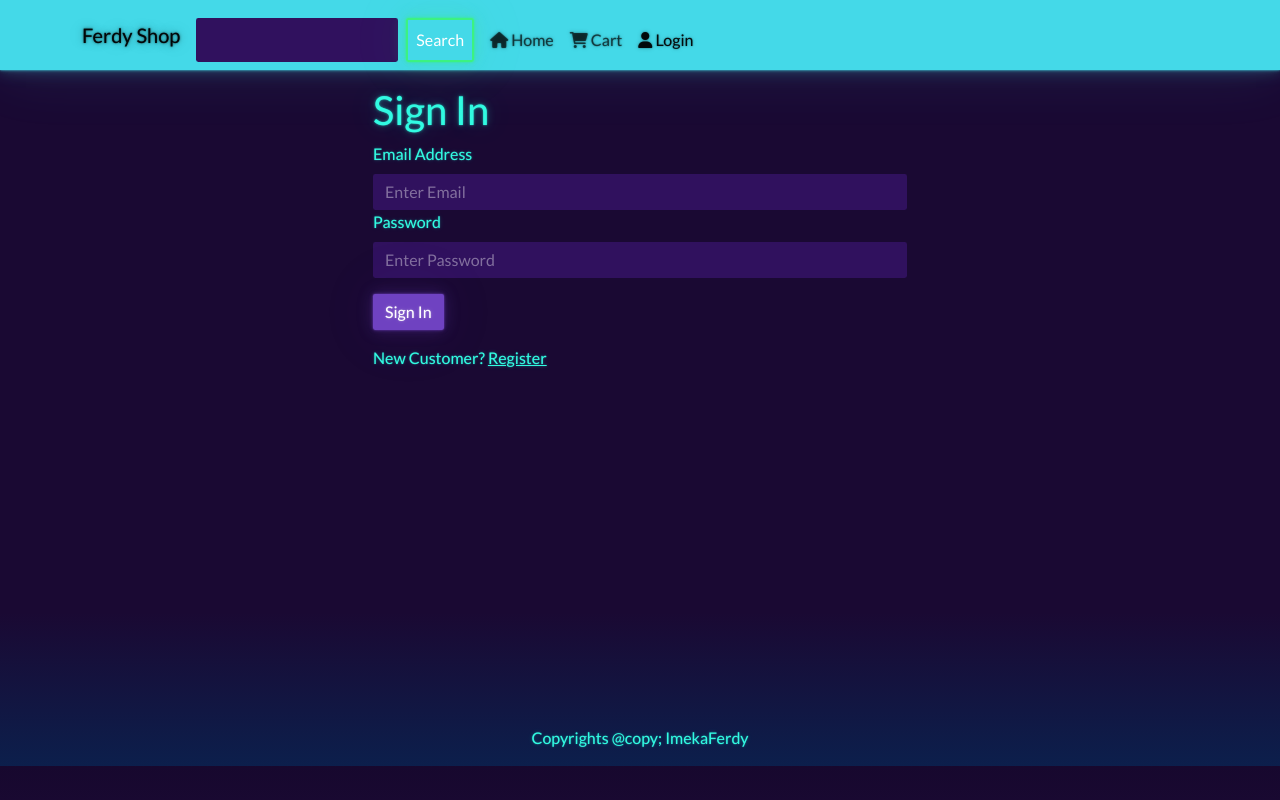
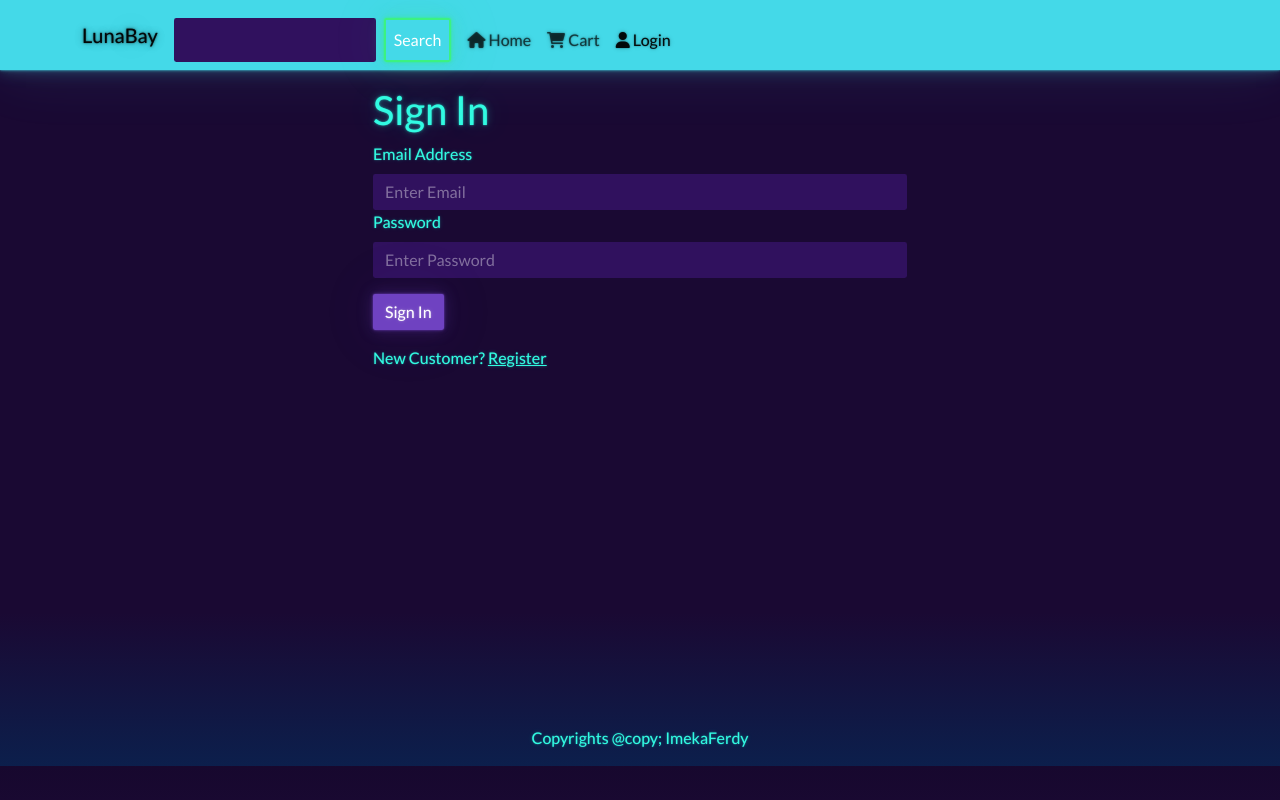
Before and after one commit to ferdinandimeka/Ecom_react_app, a React (Create React App) app in the folder my-app/: page /login in a window 1280 px wide. Built offline with nearby package versions, Linux system fonts and the light colour scheme.

Commit message:
few stylings

```diff
--- a/my-app/src/components/Header.js
+++ b/my-app/src/components/Header.js
@@ -24,16 +24,18 @@ function Header() {
       <Navbar bg="light" variant="light" expand='lg' collapseOnSelect>
         <Container>
           <LinkContainer to="/">
-            <Navbar.Brand>Ferdy Shop</Navbar.Brand>
+            <Navbar.Brand>LunaBay</Navbar.Brand>
           </LinkContainer>
-            <Navbar.Toggle aria-controls="navbarScroll" />
+            <Navbar.Toggle aria-controls="navbarScroll"
+              style={{outline: 'none'}}
+            />
             <Navbar.Collapse id="navbarScroll">
 
               <SearchBox />
 
               <Nav
                 className="me-auto my-2 my-lg-0"
-                style={{ maxHeight: '100px' }}
+                // style={{ maxHeight: '100px' }}
                 navbarScroll
               >
                 <LinkContainer to="/">
```
